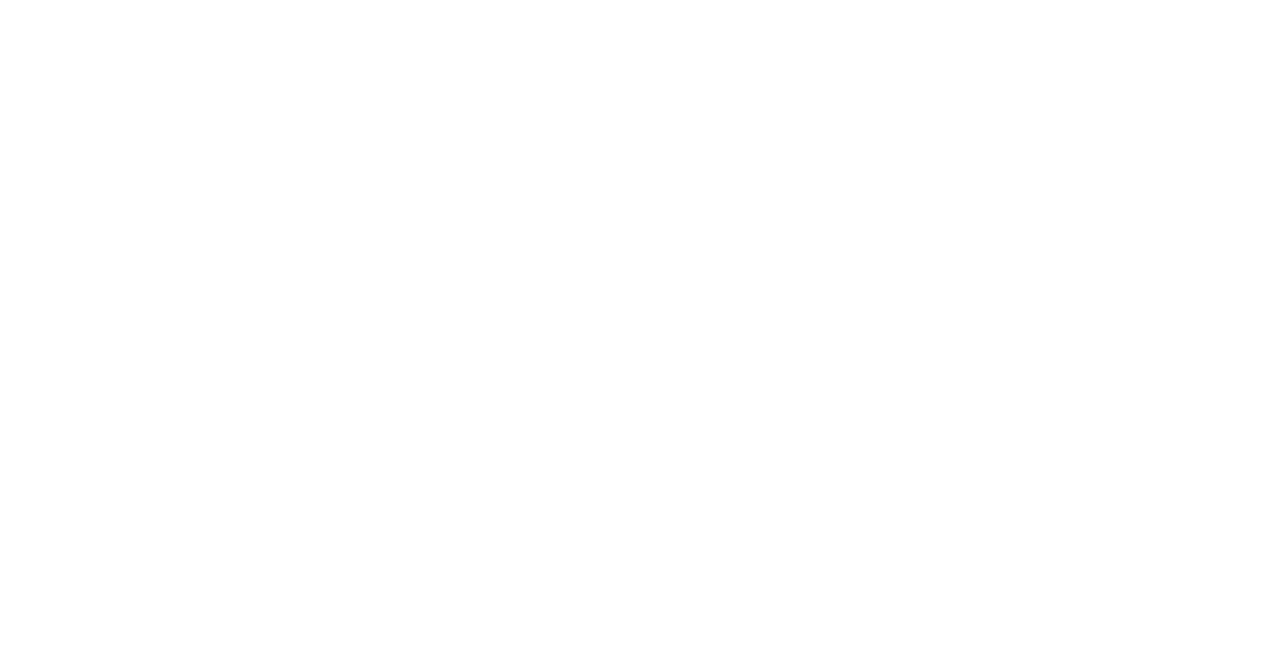
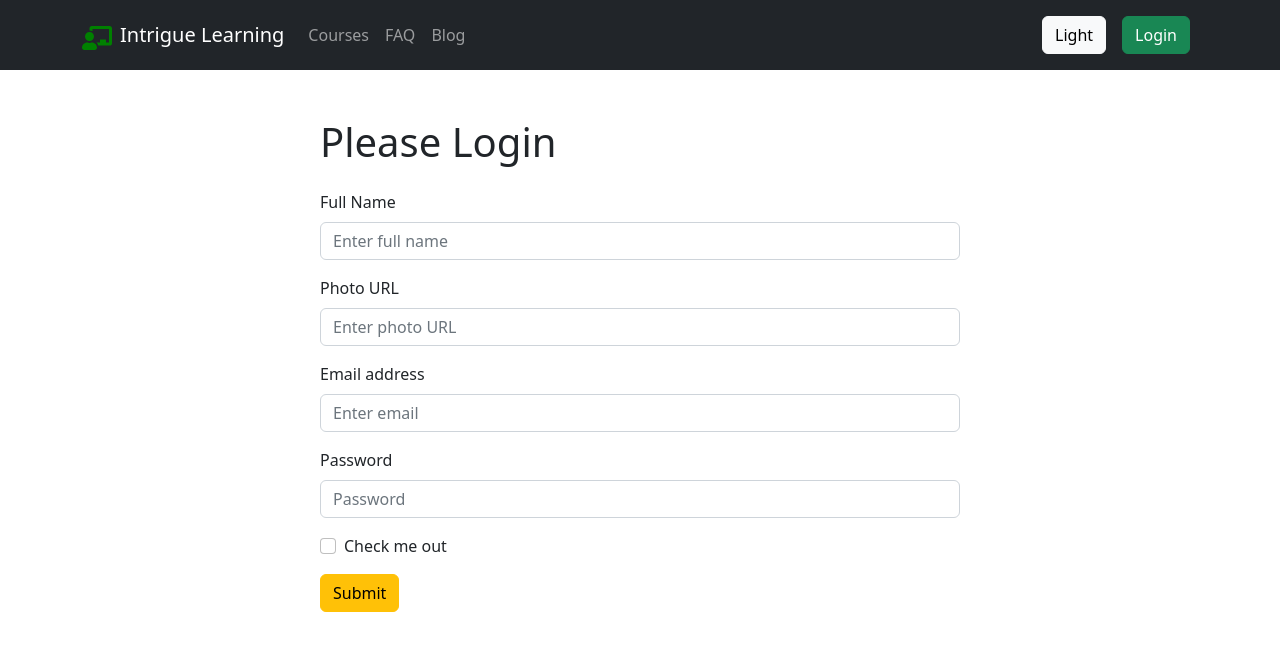
Before and after one commit to nanzchy4/intrigue-learning, a React (Create React App) app: page /login in a window 1280 px wide. Shown: the top 650 px of the page. Built offline with nearby package versions, Linux system fonts and the light colour scheme.

Commit message:
navbar done

```diff
--- a/package.json
+++ b/package.json
@@ -11,6 +11,7 @@
     "react": "^18.2.0",
     "react-bootstrap": "^2.5.0",
     "react-dom": "^18.2.0",
+    "react-icons": "^4.6.0",
     "react-router-dom": "^6.4.2",
     "react-scripts": "5.0.1",
     "web-vitals": "^2.1.4"
--- a/public/index.html
+++ b/public/index.html
@@ -24,7 +24,7 @@
       work correctly both with client-side routing and a non-root public URL.
       Learn how to configure a non-root public URL by running `npm run build`.
     -->
-    <title>React App</title>
+    <title>Intrigue Learning</title>
   </head>
   <body>
     <noscript>You need to enable JavaScript to run this app.</noscript>
--- a/src/App.js
+++ b/src/App.js
@@ -1,10 +1,26 @@
-import logo from './logo.svg';
 import './App.css';
+import { createBrowserRouter, RouterProvider } from 'react-router-dom';
+import Main from './layout/Main';
+import Login from './Pages/Login/Login';
+
+const router = createBrowserRouter([
+  {
+    path: '/',
+    element: <Main></Main>,
+    children: [
+      {
+        path:'/login',
+        element: <Login></Login>
+      }
+    ]
+
+  }
+])
 
 function App() {
   return (
-    <div className="App">
-
+    <div className="">
+      <RouterProvider router={router}></RouterProvider>
     </div>
   );
 }
--- /dev/null
+++ b/src/Pages/Login/Login.js
@@ -0,0 +1,39 @@
+import React from 'react';
+import Button from 'react-bootstrap/Button';
+import Form from 'react-bootstrap/Form';
+
+const Login = () => {
+    return (
+        <div>
+
+            <Form className="w-50 mx-auto my-5">
+            <h1 className='mb-4'>Please Login</h1>
+                <Form.Group className="mb-3">
+                    <Form.Label>Full Name</Form.Label>
+                    <Form.Control type="email" placeholder="Enter full name" />
+                </Form.Group>
+                <Form.Group className="mb-3">
+                    <Form.Label>Photo URL</Form.Label>
+                    <Form.Control type="email" placeholder="Enter photo URL" />
+                </Form.Group>
+                <Form.Group className="mb-3" controlId="formBasicEmail">
+                    <Form.Label>Email address</Form.Label>
+                    <Form.Control type="email" placeholder="Enter email" required />
+                </Form.Group>
+
+                <Form.Group className="mb-3" controlId="formBasicPassword">
+                    <Form.Label>Password</Form.Label>
+                    <Form.Control type="password" placeholder="Password" required/>
+                </Form.Group>
+                <Form.Group className="mb-3" controlId="formBasicCheckbox">
+                    <Form.Check type="checkbox" label="Check me out" />
+                </Form.Group>
+                <Button variant="warning" type="submit">
+                    Submit
+                </Button>
+            </Form>
+        </div>
+    );
+};
+
+export default Login;
--- /dev/null
+++ b/src/Shared/Header/Header.css
@@ -0,0 +1,7 @@
+.navigation{
+    margin-bottom: 40px;
+}
+.icon{
+    font-size: 30px;
+    color: green;
+}
--- /dev/null
+++ b/src/Shared/Header/Header.js
@@ -0,0 +1,52 @@
+import React, { useState } from 'react';
+import Container from 'react-bootstrap/Container';
+import Nav from 'react-bootstrap/Nav';
+import Navbar from 'react-bootstrap/Navbar';
+import NavDropdown from 'react-bootstrap/NavDropdown';
+import {FaChalkboardTeacher} from 'react-icons/fa';
+import header from './Header.css';
+import Button from 'react-bootstrap/Button';
+import { Link } from 'react-router-dom';
+
+
+const Header = () => {
+    const [theme, setTheme] = useState(true);
+
+    const changeTheme = () =>{
+        setTheme(!theme);
+    }
+
+    return (
+        <div className="navigation">
+             <Navbar collapseOnSelect expand="lg" bg={ theme ? "dark" : "light"} variant = { theme ? "dark" : "light"}>
+                <Container>
+                    <span className='icon me-2' ><FaChalkboardTeacher/></span>
+                    <Navbar.Brand href="#home">Intrigue Learning</Navbar.Brand>
+                    <Navbar.Toggle aria-controls="responsive-navbar-nav" />
+                    <Navbar.Collapse id="responsive-navbar-nav">
+                        <Nav className="me-auto">
+                            <Nav.Link href="#features">Courses</Nav.Link>
+                            <Nav.Link href="#pricing">FAQ</Nav.Link>
+                            <Nav.Link href="#pricing">Blog</Nav.Link>
+
+                        </Nav>
+                        <Nav>
+                            <Nav.Link href="#deets">
+                               { theme ?
+                                <Button onClick={changeTheme} variant="light">Light</Button>:
+                                <Button onClick={changeTheme} variant="light">Dark</Button>
+                               }
+                            </Nav.Link>
+                            <Nav.Link  href="#memes">
+                             <Link to='/login'><Button variant="success">Login</Button></Link>
+
+                            </Nav.Link>
+                        </Nav>
+                    </Navbar.Collapse>
+                </Container>
+            </Navbar>
+        </div>
+    );
+};
+
+export default Header;
--- /dev/null
+++ b/src/layout/Main.js
@@ -0,0 +1,14 @@
+import React from 'react';
+import { Outlet } from 'react-router-dom';
+import Header from '../Shared/Header/Header';
+
+const Main = () => {
+    return (
+        <div>
+            <Header></Header>
+            <Outlet></Outlet>
+        </div>
+    );
+};
+
+export default Main;
```
Also changed, not shown: 1 other file (tests, documents, lock files or other folders).
